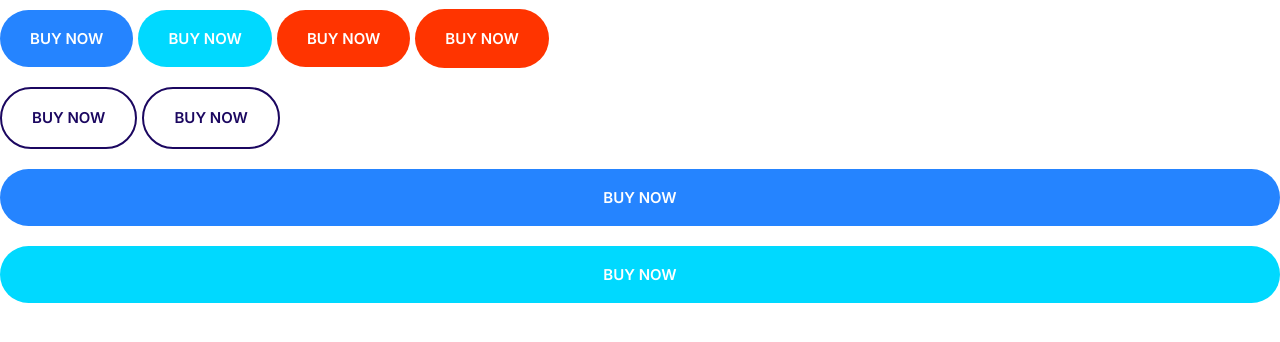
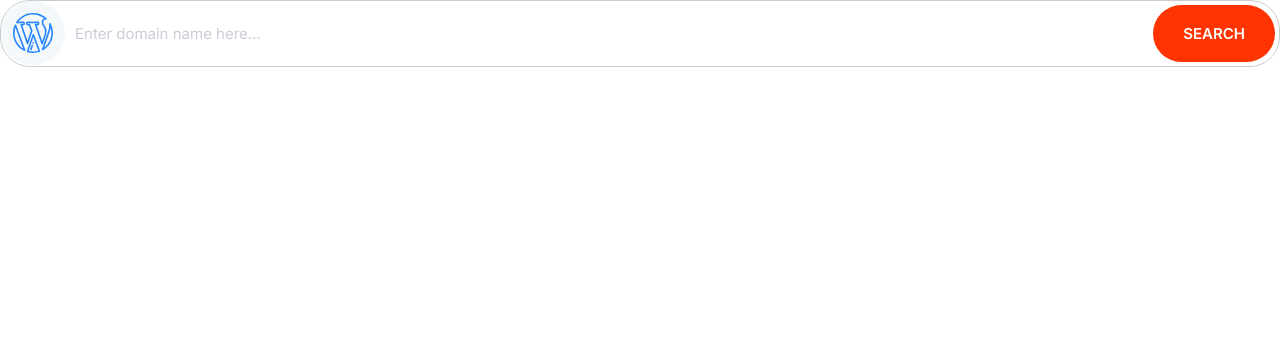
Before and after one commit to gagglepod/moshify, a plain HTML site: page index.html in a window 1280 px wide. Drawn offline with Linux system fonts and the light colour scheme.

Commit message:
Added Inputs Component.

```diff
--- a/css/styles.css
+++ b/css/styles.css
@@ -4,6 +4,8 @@
   --color-accent: #ff3400;
   --color-headings: #1b0760;
   --color-body: #918ca4;
+  --color-border: #ccc;
+  --border-radius: 30px;
 }
 
 *,
@@ -242,3 +244,40 @@ a {
     font-size: 1.5rem;
   }
 }
+
+/* Inputs */
+
+.input {
+  border-radius: var(--border-radius);
+  border: 1px solid var(--color-border);
+  color: var(--color-headings);
+  font-size: 2rem;
+  outline: 0;
+  padding: 1.5rem 3.5rem;
+}
+
+::placeholder {
+  color: #cdcbd7;
+}
+
+.input-group {
+  border: 1px solid var(--color-border);
+  border-radius: var(--border-radius);
+  display: flex;
+}
+
+.input-group .input {
+  border: 0;
+  flex-grow: 1;
+  padding: 1.5rem 1rem;
+}
+
+.input-group .btn {
+  margin: 4px;
+}
+
+@media screen and (min-width: 1024px) {
+  .input {
+    font-size: 1.5rem;
+  }
+}
--- a/index.html
+++ b/index.html
@@ -14,19 +14,18 @@
     <link rel="stylesheet" href="css/styles.css" />
   </head>
   <body>
-    <div>
-      <button class="btn btn--primary">Buy Now</button>
-      <button class="btn btn--secondary">Buy Now</button>
-      <button class="btn btn--accent">Buy Now</button>
-      <a href="#" class="btn btn--accent">Buy Now</a>
-    </div>
-    <div>
-      <button class="btn btn--primary btn--outline">Buy Now</button>
-      <button class="btn btn--secondary btn--outline">Buy Now</button>
-    </div>
-    <div>
-      <button class="btn btn--primary btn--block">Buy Now</button>
-      <button class="btn btn--secondary btn--block">Buy Now</button>
+    <div class="input-group">
+      <span class="icon-container">
+        <svg class="icon icon--primary">
+          <use xlink:href="images/sprite.svg#wordpress"></use>
+        </svg>
+      </span>
+      <input
+        type="text"
+        class="input"
+        placeholder="Enter domain name here..."
+      />
+      <button class="btn btn--accent">Search</button>
     </div>
   </body>
 </html>
```
Also changed, not shown: components/inputs.html (added, +34 -0 lines).
